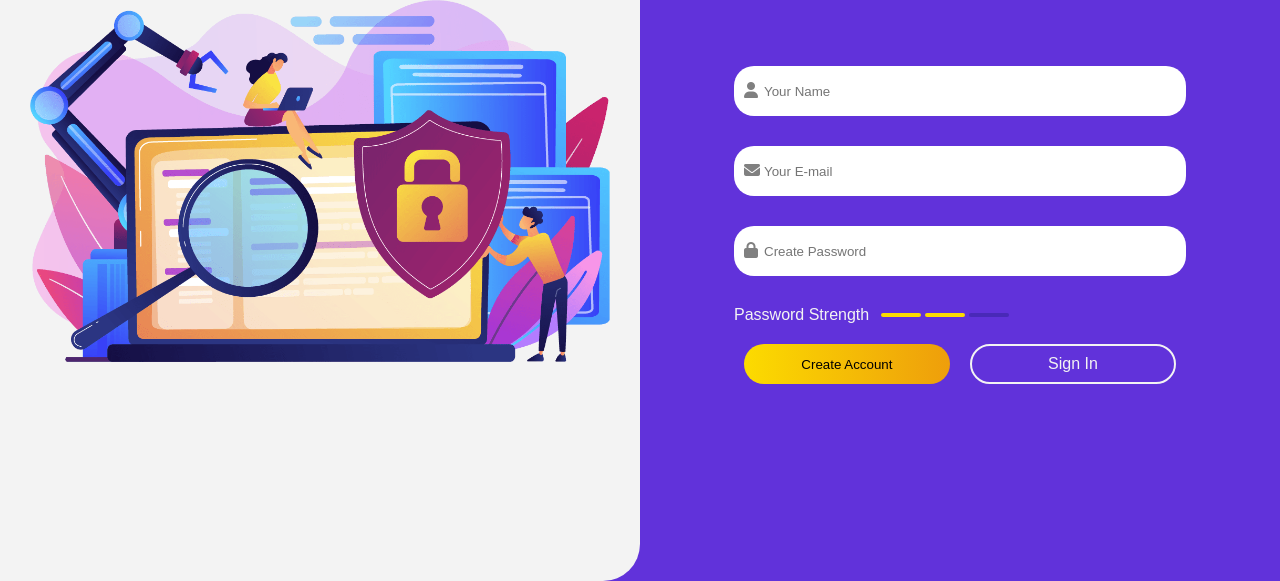
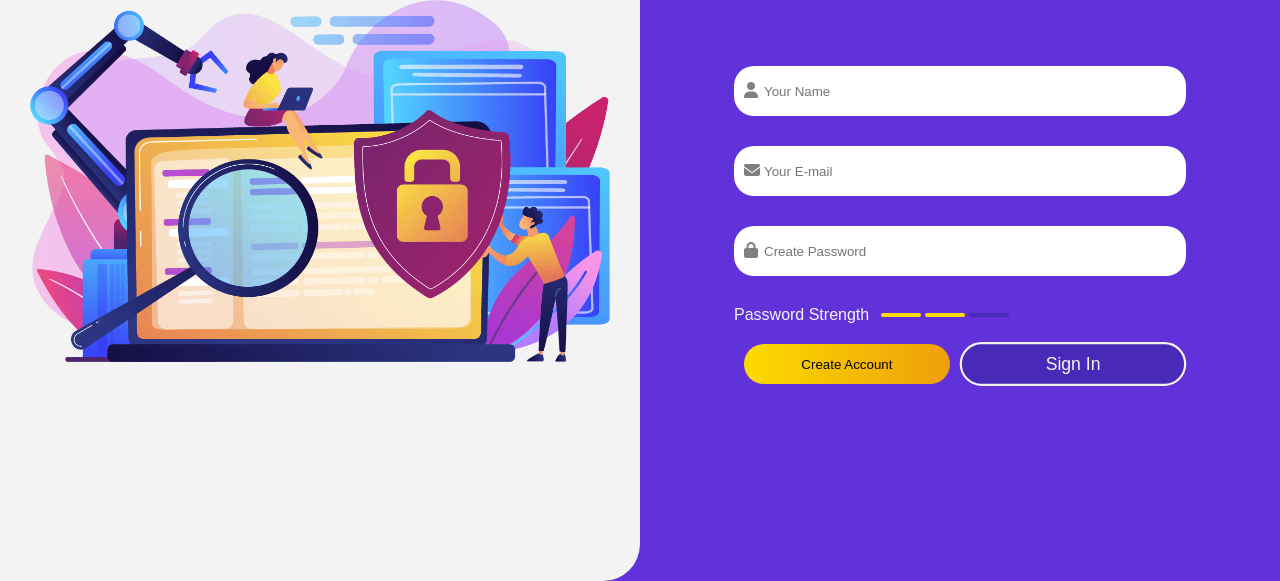
Before and after one commit to OmarMoMostafa/Sign-In-Form-Page, a plain HTML site: page index.html in a window 1280 px wide. In both pictures the pointer is over the link "Sign In". Shown: the part 219-800 px from the top of the page. Drawn offline with Linux system fonts and the light colour scheme.

Commit message:
sign in btn style

```diff
--- a/css/style.css
+++ b/css/style.css
@@ -200,6 +200,12 @@ form i {
     border: 2px solid var(--white);
 }
 
+.btns .sign-in:hover {
+    background: var(--primary-dark);
+    transform: scale(1.1);
+
+}
+
 /* loader styles */
 .loader {
     position: absolute;
```
